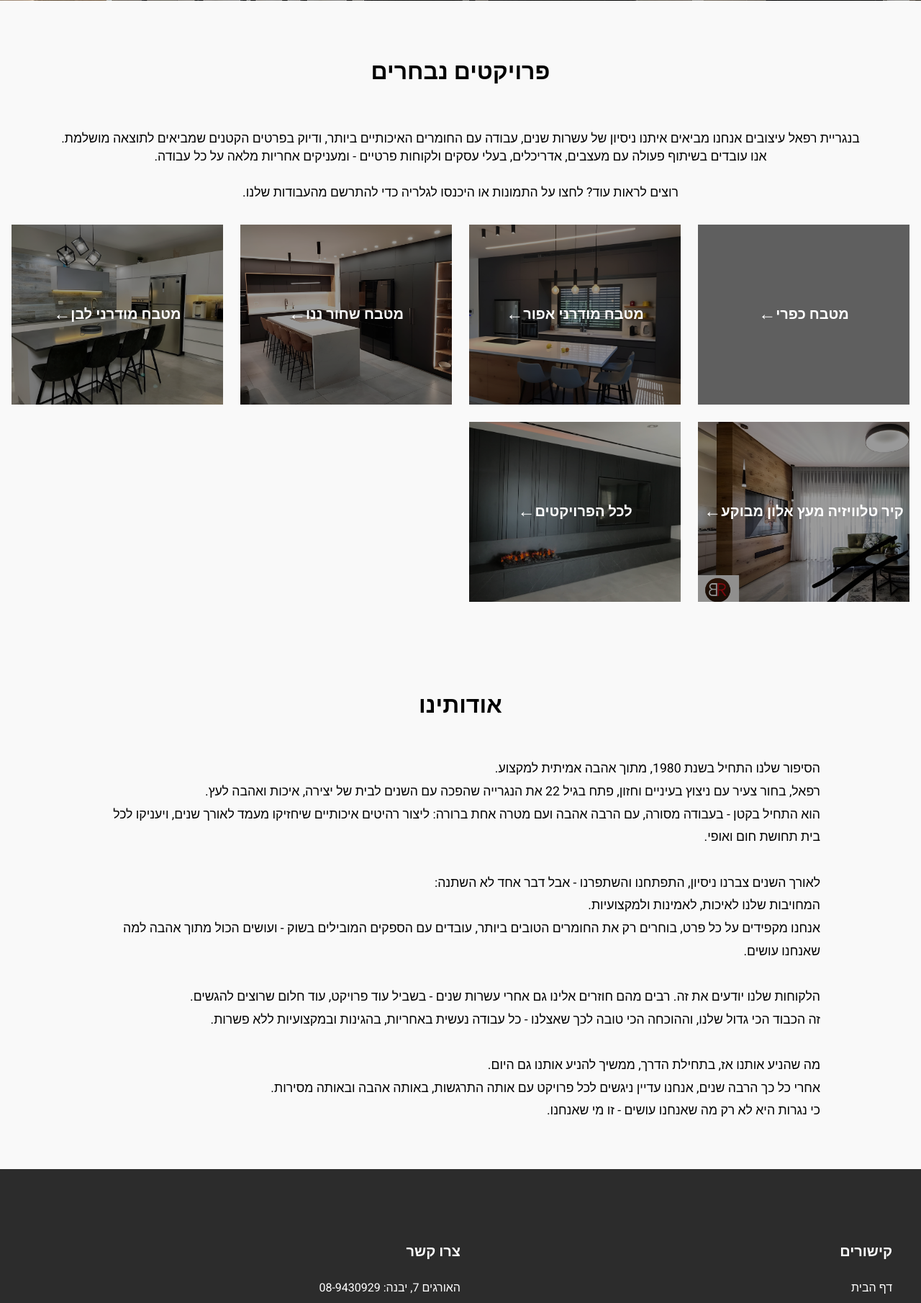
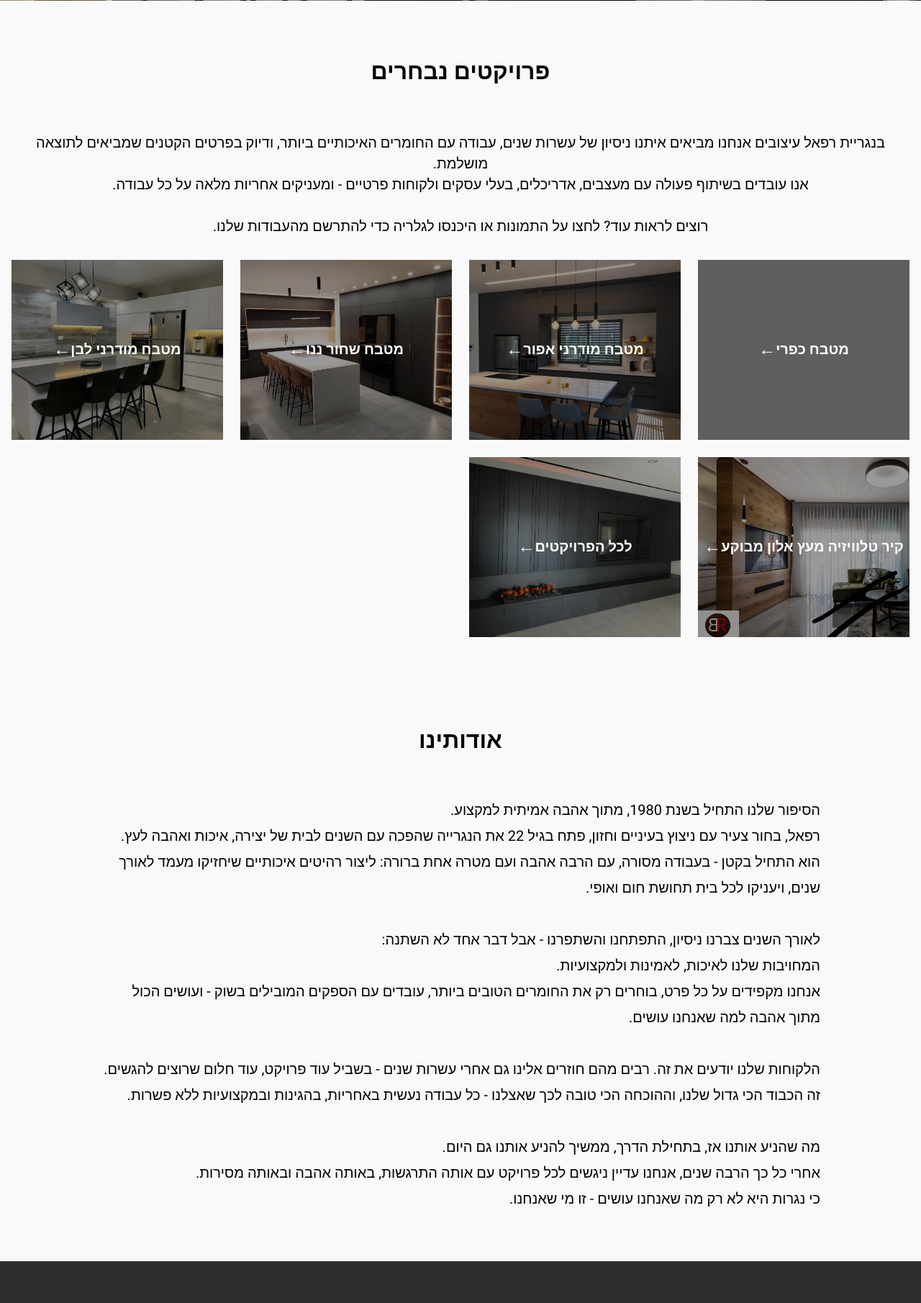
Before and after one commit to TomerBitonn/Refael-Designs-Website-V2, a Flask app: page / in a window 1280 px wide. Shown: the part 799-2609 px from the top of the page at 72% size. Run offline with Flask 3, Linux system fonts and the light colour scheme; grey boxes are pictures that could not be loaded.

Commit message:
Update index.css

```diff
--- a/static/css/index.css
+++ b/static/css/index.css
@@ -142,7 +142,7 @@ body, html {
     color: var(--text-color-b);
     white-space: pre-line;
     font-family: var(--font-family-base);
-    font-size: 1.1rem;
+    font-size: var(--font-size-mid);
 }
 
 .projects-grid {
@@ -321,7 +321,7 @@ body, html {
 }
 
 .about-text {
-    font-size: 1.1rem;
+    font-size: var(--font-size-mid);
     line-height: 1.8;
     color: var(--text-color-b);
     white-space: pre-line;
```
